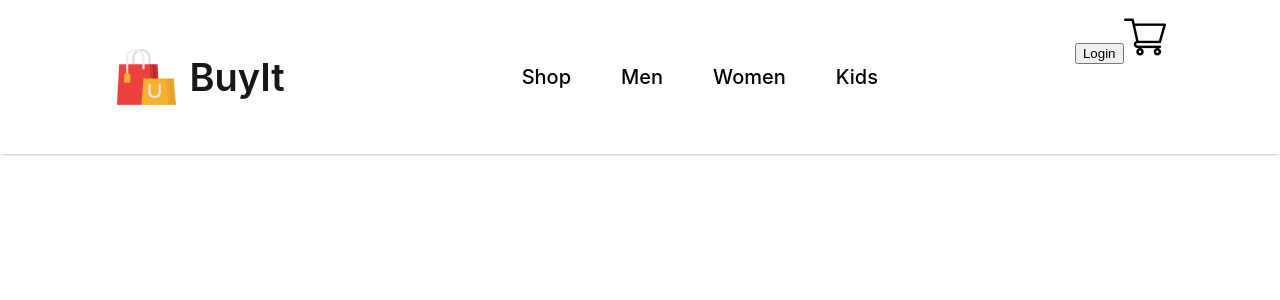
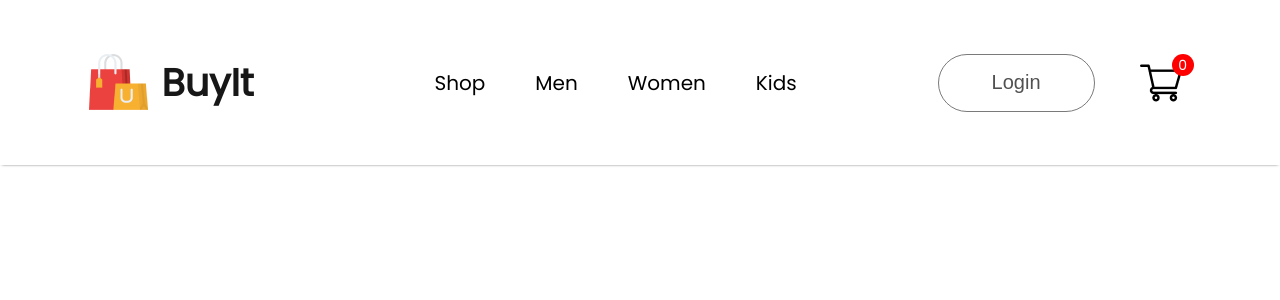
Before and after one commit to Ajay-v44/BuyIt, a React (Create React App) app in the folder frontend/: page / in a window 1280 px wide. Shown: the top 300 px of the page. Built offline with nearby package versions, Linux system fonts and the light colour scheme.

Commit message:
navbar completed

```diff
--- a/frontend/public/index.html
+++ b/frontend/public/index.html
@@ -3,6 +3,9 @@
   <head>
     <meta charset="utf-8" />
     <link rel="icon" href="%PUBLIC_URL%/favicon.ico" />
+    <link rel="preconnect" href="https://fonts.googleapis.com">
+<link rel="preconnect" href="https://fonts.gstatic.com" crossorigin>
+<link href="https://fonts.googleapis.com/css2?family=Poppins&display=swap" rel="stylesheet">
     <meta name="viewport" content="width=device-width, initial-scale=1" />
     <meta name="theme-color" content="#000000" />
     <meta
--- a/frontend/src/components/NavBar/NavBar.css
+++ b/frontend/src/components/NavBar/NavBar.css
@@ -25,4 +25,48 @@
 .nav-menu li{
     display: flex;
     flex-direction: column;
+    align-items: center;
+    justify-content: center;
+    gap: 3px;
+    cursor: pointer;
 }
+.nav-menu hr{
+ border: none;
+ width: 80%;
+ height: 3px;
+ border-radius: 10px;
+ background: #ff4141;
+}
+.nav-login-cart{
+    display: flex;
+    align-items: center;
+    gap: 45px;
+}
+.nav-login-cart button{
+    width:157px;
+    height: 58px;
+    outline: none;
+    border: 1px solid #7a7a7a;
+    border-radius: 75px;
+    color: #515151;
+    font-size: 20px;
+    font-weight: 500;
+    background: white;
+    cursor: pointer;
+}
+.nav-login-cart button:active{
+    background: #f3f3f3;
+}
+.nav-cart-count{
+    width: 22px;
+    height: 22px;
+    display: flex;
+    justify-content: center;
+    align-items: center;
+    margin-top: -35px;
+    margin-left: -55px;
+    border-radius: 11px;
+    font-size: 14px;
+    background: red;
+    color: white;
+}
--- a/frontend/src/components/NavBar/NavBar.jsx
+++ b/frontend/src/components/NavBar/NavBar.jsx
@@ -1,8 +1,9 @@
-import React from 'react'
+import React,{useState} from 'react'
 import './NavBar.css'
 import logo from '../Assets/logo.png'
 import cart_icon from '../Assets/cart_icon.png'
 const NavBar = () => {
+  const [menu, setmenu] = useState("")
   return (
     <div className='navbar'>
         <div className="nav-logo">
@@ -10,14 +11,15 @@
             <p>BuyIt</p>
         </div>
         <ul className='nav-menu'>
-            <li>Shop</li>
-            <li>Men</li>
-            <li>Women</li>
-            <li>Kids</li>
+            <li onClick={()=>{setmenu("shop")}}>Shop{menu==="shop"? <hr />:<></>}</li>
+            <li onClick={()=>{setmenu("men")}}>Men{menu==="men"? <hr />:<></>}</li>
+            <li onClick={()=>{setmenu("women")}}>Women{menu==="women"? <hr />:<></>}</li>
+            <li onClick={()=>{setmenu("kids")}}>Kids{menu==="kids"? <hr />:<></>}</li>
         </ul>
         <div className="nav-login-cart">
 <button>Login</button>
 <img src={cart_icon} alt="" />
+<div className="nav-cart-count">0</div>
         </div>
     </div>
   )
--- a/frontend/src/index.css
+++ b/frontend/src/index.css
@@ -5,6 +5,7 @@
     sans-serif;
   -webkit-font-smoothing: antialiased;
   -moz-osx-font-smoothing: grayscale;
+  font-family: poppins;
 }
 
 code {
```
